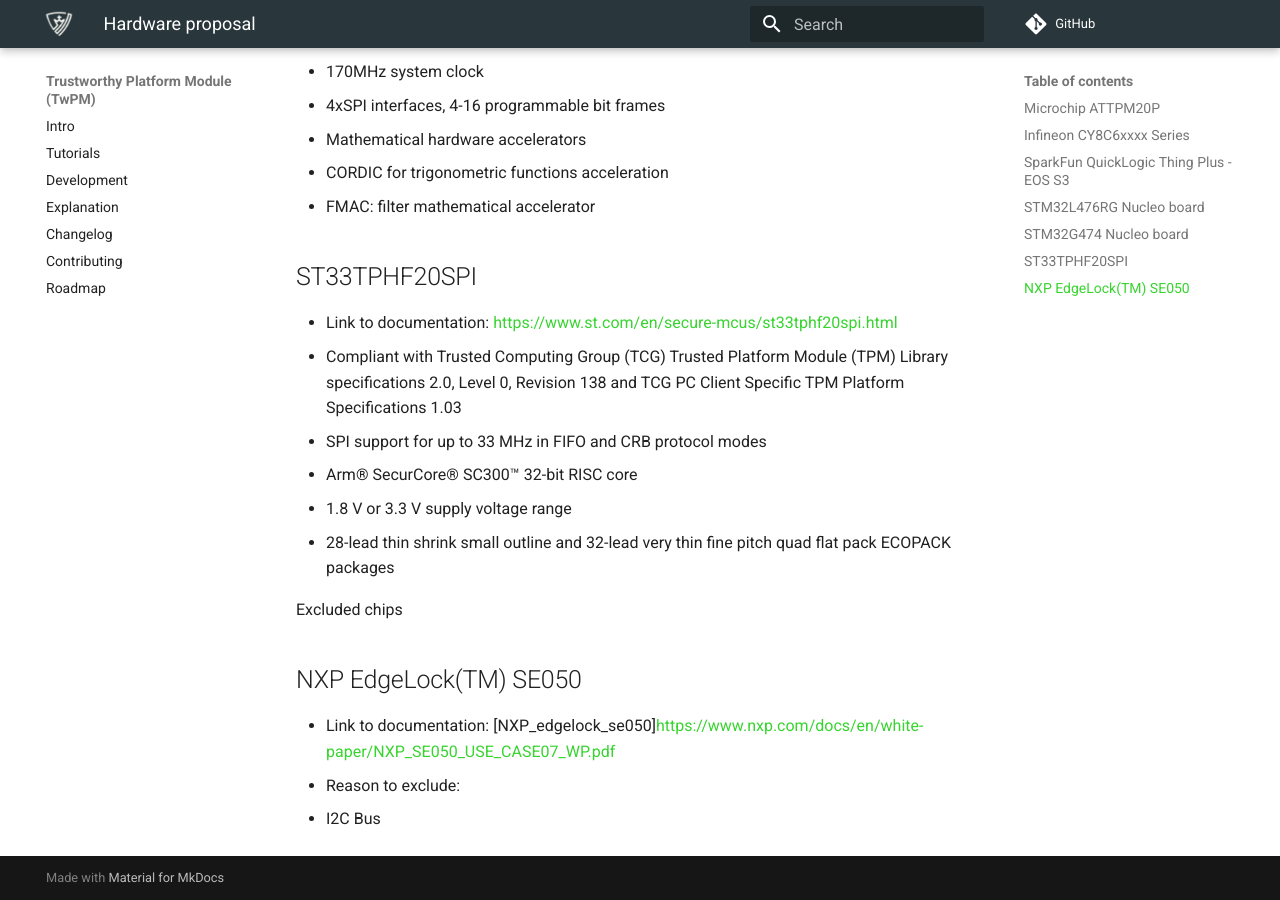
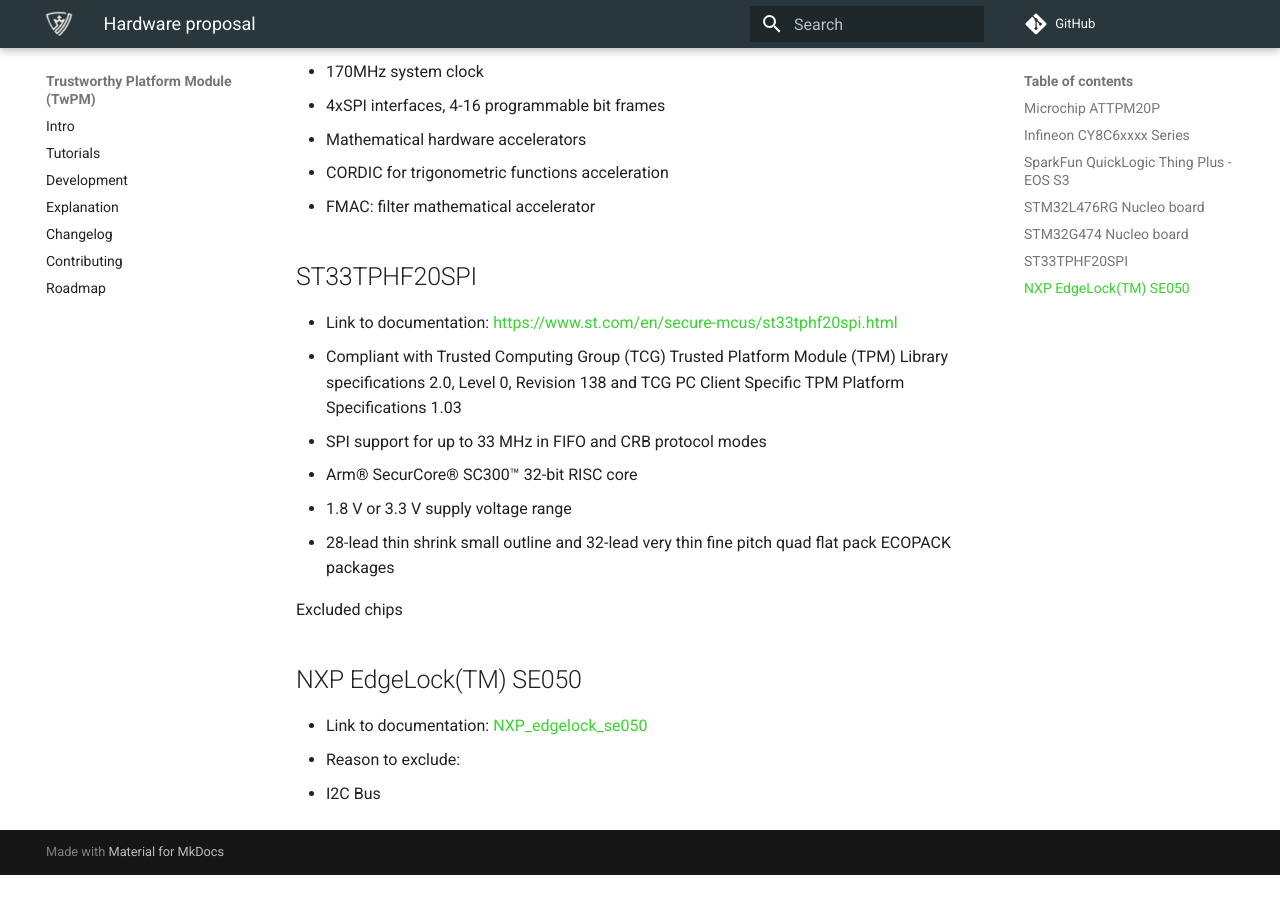
Before and after one commit to Dasharo/twpm-docs, an MkDocs documentation site: the page built from docs/requirements/hardware-proposal.md, in a window 1280 px wide and 900 px high, scrolled down 2378 px. Built offline with MkDocs 1.6.1 and Material for MkDocs 9.7.7, drawn with Linux system fonts in a browser that asks for light colours; comment, search, counter and statistics services are not loaded; after the commit the page ends 3253 px from its top, so only the background shows below that.

Commit message:
Update docs/requirements/hardware-proposal.md
Co-authored-by: Krystian Hebel <krystian.hebel@3mdeb.com>

```diff
--- a/docs/requirements/hardware-proposal.md
+++ b/docs/requirements/hardware-proposal.md
@@ -93,6 +93,6 @@
 
 ## NXP EdgeLock(TM) SE050
 
-* Link to documentation: [NXP_edgelock_se050]<https://www.nxp.com/docs/en/white-paper/NXP_SE050_USE_CASE07_WP.pdf>
+* Link to documentation: [NXP_edgelock_se050](https://www.nxp.com/docs/en/white-paper/NXP_SE050_USE_CASE07_WP.pdf)
 * Reason to exclude:
   * I2C Bus
```
